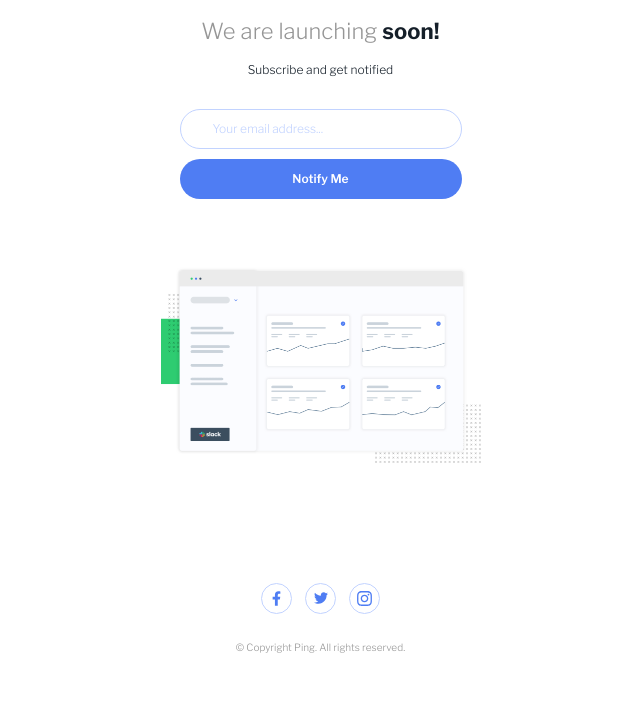
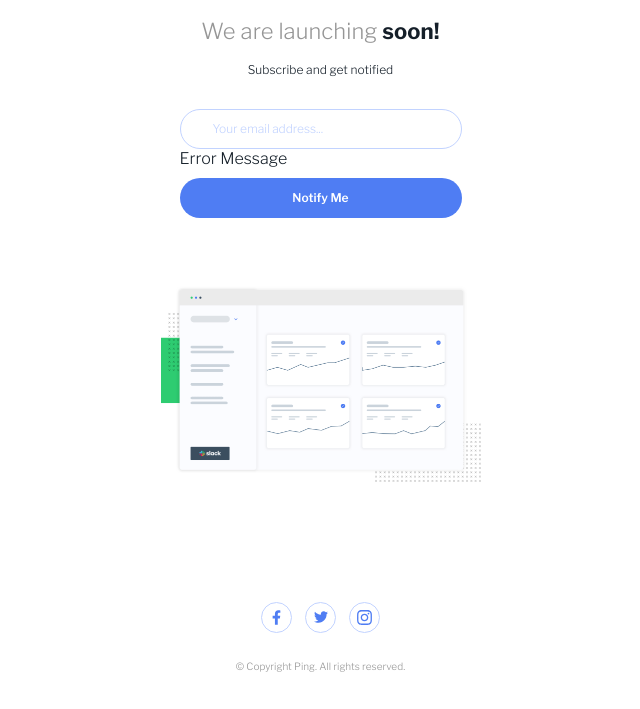
Before and after one commit to eurus1108/ping-coming-soon-page, a plain HTML site: page src/index.html in a window 1280 px wide. Shown: the part 122-831 px from the top of the page, without its empty margins (0-640 px from the left). Drawn offline with nearby package versions, Linux system fonts and the light colour scheme.

Commit message:
adding js && cleanup

```diff
--- a/src/index.html
+++ b/src/index.html
@@ -47,9 +47,9 @@
                   class="form__control"
                   data-input=""
                 />
-                <!-- <span class="error-message">Please provide a valid email address</span> -->
+                <div class="error-message">Error Message</div>
               </div>
-              <button type="submit" class="form__button">Notify Me</button>
+              <button type="submit" class="form__button" data-btn="">Notify Me</button>
             </form>
           </div>
           <div class="hero__img-container">
@@ -104,5 +104,7 @@
         </div>
       </footer>
     </main>
+
+    <script src="./js/script.js"></script>
   </body>
 </html>
```
